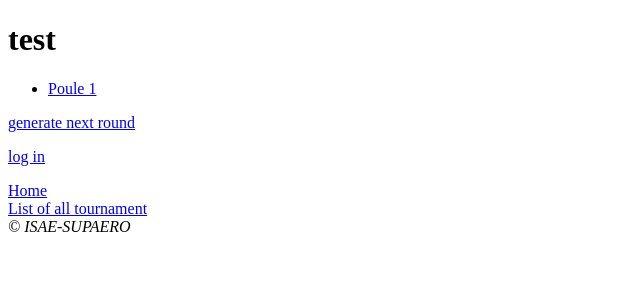
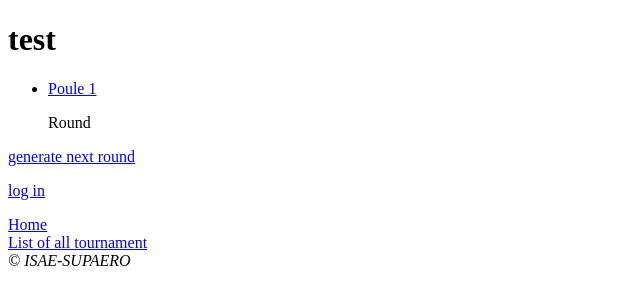
Before and after one commit to valentinWasq/tournois-valentin-wasquel, a Django app: page /tournament/1 in a window 1280 px wide. Shown: the top 305 px of the page, without its empty margins (0-640 px from the left). Run offline with Django 4.2, Linux system fonts and the light colour scheme; data comes from the database, SQL or seed files in the repository.

Commit message:
separate matches by knockout phase

```diff
--- a/tournois/tournoisApp/models.py
+++ b/tournois/tournoisApp/models.py
@@ -123,8 +123,22 @@ class Tournament(models.Model):
     """
         Return only the matches in the knockout phase
     """
-    def filterKnockoutMatches(self):
-        return Match.objects.filter(Tournament=self).filter(isPool=False)
+    def filterKnockoutMatches(self, round=None):
+        if round == None:
+            return Match.objects.filter(Tournament=self).filter(isPool=False)
+        else:
+            return Match.objects.filter(Tournament=self).filter(isPool=False).filter(Round=round)
+
+    """
+        Return a list of query each containing the matches having the index
+        as their round number
+    """
+    def matchesSortedbyRound(self):
+        rounds = []
+        for i in range (1,int(math.log2(2*self.NBPool)+1)):
+            rounds.append(self.filterKnockoutMatches(i))
+        return rounds
+
 
 
 class Pool(models.Model):
--- a/tournois/tournoisApp/templates/tournois/TournamentDetail.html
+++ b/tournois/tournoisApp/templates/tournois/TournamentDetail.html
@@ -16,15 +16,27 @@
         {% endfor %}
     </ul>
 
-        {% if tournament.filterKnockoutMatches.all %}
+        {% if rounds %}
+
             <ul>
-                {% for match in tournament.filterKnockoutMatches.all %}
-                    <li><a href= "{% url 'tournament:matchDetail' match.id %}">{{match}}</a></li>
+                {% for round in tournament.matchesSortedbyRound %}
+                {% comment %}
+                <p>Round</p>
+                <ul>
+                    <li>{{round}}</li>
+                </ul>
+                {% endcomment %}
+                    <p>Round</p>
+                    {% for match in round %}
+                        <li><a href= "{% url 'tournament:matchDetail' match.id %}">{{match}}</a></li>
+                    {% endfor %}
+
                 {% endfor %}
             </ul>
 
-            {% else %}
-            {% endif %}
+        {% else %}
+                <p> Les phases éliminatoire de ce tournoi ne sont pas générées</p>
+        {% endif %}
         <a href="{% url 'tournament:generateMatchTree' tournament.id  %}">generate next round</a>
 
     {% else %}
--- a/tournois/tournoisApp/views.py
+++ b/tournois/tournoisApp/views.py
@@ -108,7 +108,8 @@ def tournamentList(request):
 def tournamentDetail(request, pk):
     template_name = 'tournois/TournamentDetail.html'
     tournament = Tournament.objects.get(id=pk)
-    context = {'tournament': tournament}
+    rounds = tournament.matchesSortedbyRound()
+    context = {'tournament': tournament, 'rounds': rounds}
     return render(request, template_name, context)
 
 def poolDetail(request, pk):
```
Also changed, not shown: tournois/tournoisApp/migrations/0015_merge_20230503_1407.py (added).
